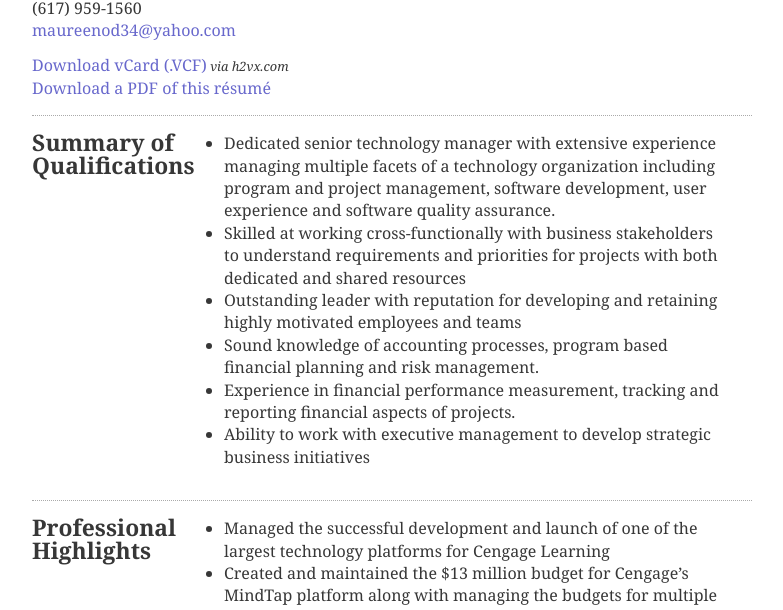
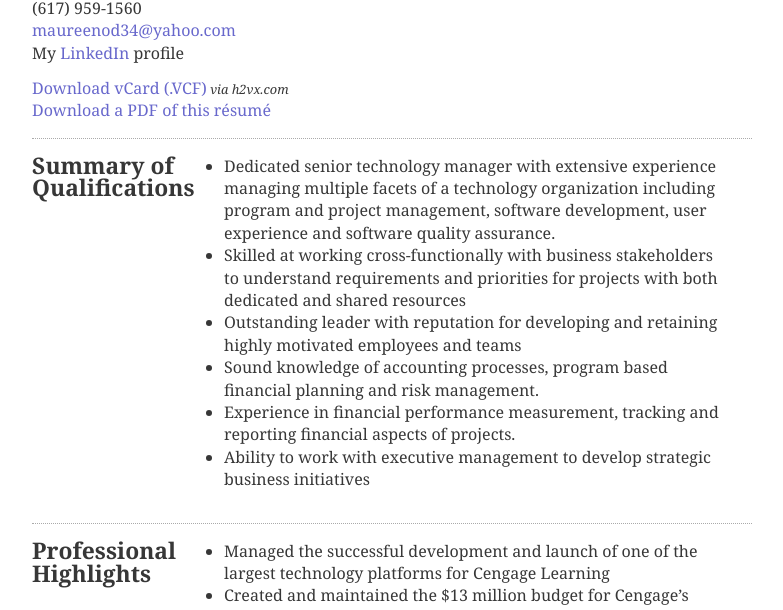
Before and after one commit to stonehippo/maureen, a plain HTML site: page public/index.html in a window 1280 px wide. Shown: the part 166-776 px from the top of the page, without its empty margins (248-1031 px from the left). Drawn offline with Linux system fonts and the light colour scheme.

Commit message:
Added link to LinkedIn public profile

```diff
--- a/public/index.html
+++ b/public/index.html
@@ -41,7 +41,7 @@
         <style media="print">
             * {font-size: 10pt;}
             a {color: rgb(55,55,55);}
-            .vcf, .pdf, .nav, .hcard_button {display: none;}
+            .vcf, .pdf, .nav, .hcard_button, .linkedin {display: none;}
         </style>
         <link rel="shortcut icon" href="favicon.ico">
         <!-- TODO create the resume PDF and a process for generating it -->
@@ -66,6 +66,7 @@
                 </div>
                 <div class="tel">(617) 959-1560</div>
                 <div><a class="email" title="Email me" href="mailto:maureenod34@yahoo.com">maureenod34@yahoo.com</a></div>
+                <div class="linkedin">My <a href="http://www.linkedin.com/pub/maureen-o-donnell/1/a68/791">LinkedIn</a> profile</div>
                  <!-- TODO create a new vcard red -->
                 <div class="vcf"><a type="text/directory" href="http://h2vx.com/vcf/stonehippo.com/resume.html" title="Download my vCard">Download vCard (.VCF)</a> via h2vx.com</div>
                 <div class="pdf"><a href="./resume_maureen_odonnell.pdf" title="PDF version">Download a PDF of this résumé</a></div>
```
